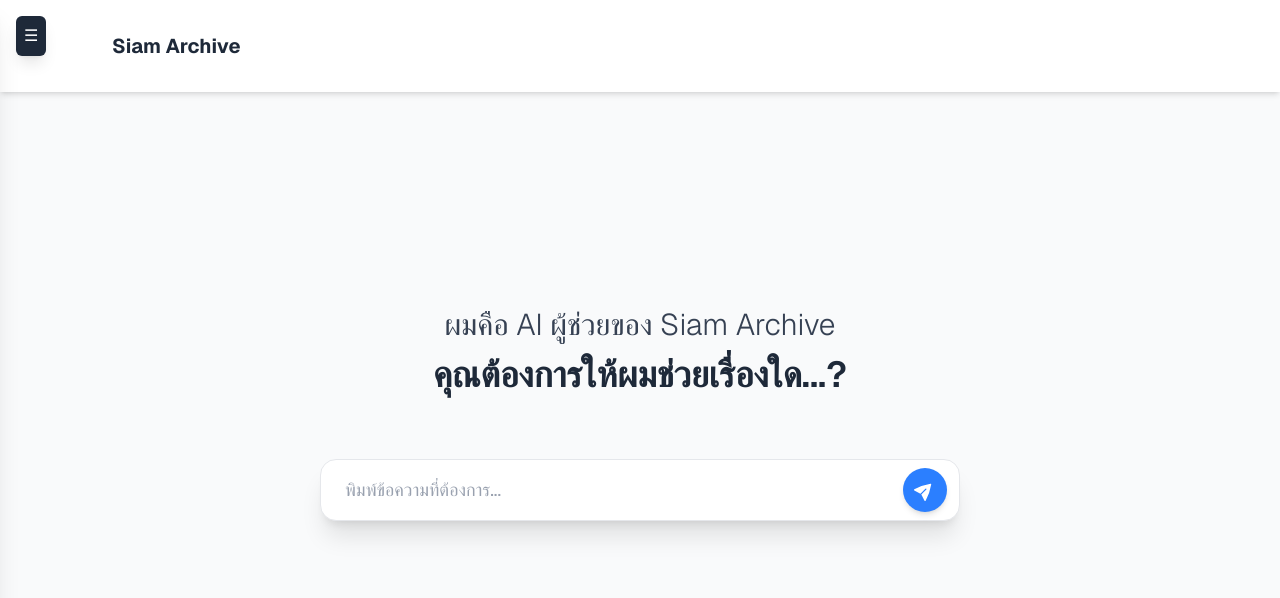
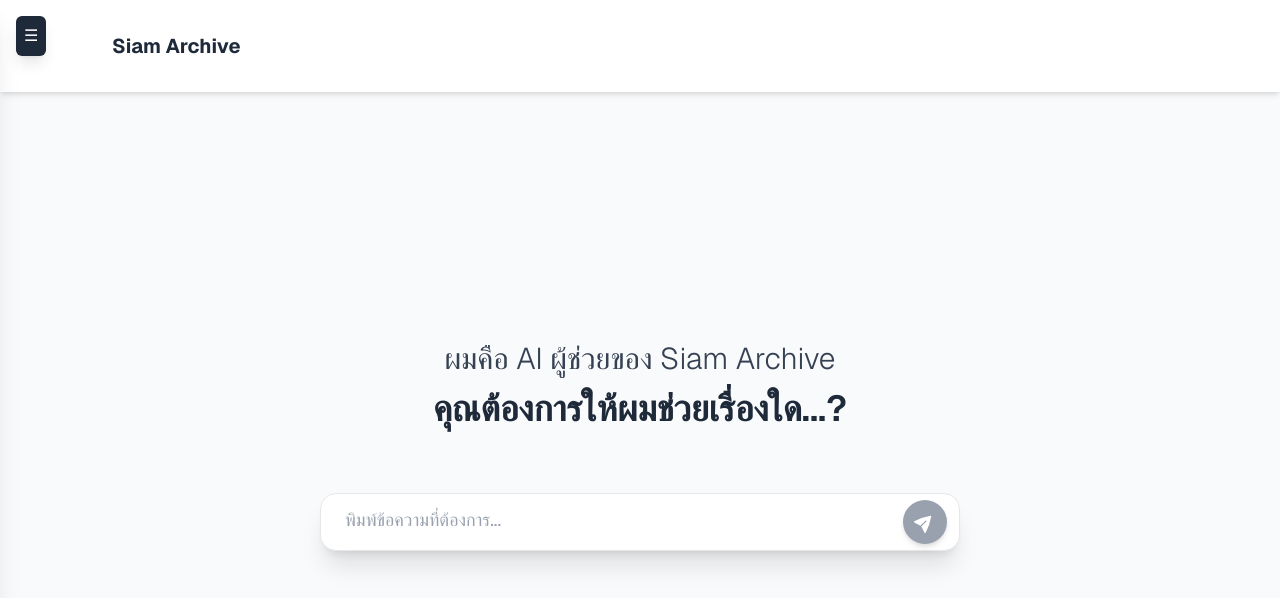
Before and after one commit to mooporo/next-project-app, a Next.js app: page /chat in a window 1280 px wide. Shown: the top 598 px of the page. Built offline with nearby package versions, Linux system fonts and the light colour scheme.

Commit message:
add chat system and package axios

```diff
--- a/app/chat/page.js
+++ b/app/chat/page.js
@@ -1,16 +1,126 @@
 "use client";
 
-import React, { useState } from 'react';
-import Drawer from '../components/Drawer'; // ✅ ตัวใหญ่ตรงกับชื่อไฟล์
+import { useState, useEffect, useRef } from 'react';
+// สมมติว่า Drawer นำเข้าจากที่ถูกต้อง
+import Drawer from '../components/Drawer';
+import axios from 'axios';
 
 const ChatPage = () => {
   const [message, setMessage] = useState('');
+  // สถานะสำหรับเก็บประวัติการสนทนา
+  const [messages, setMessages] = useState([]);
+  const chatEndRef = useRef(null);
 
-  const handleSendMessage = () => {
-    if (message.trim() === '') return;
-    console.log('Sending message:', message);
-    setMessage(''); // ล้างข้อความหลังส่ง
+  // เลื่อนแชทไปด้านล่างสุดเมื่อมีข้อความใหม่
+  const scrollToBottom = () => {
+    chatEndRef.current?.scrollIntoView({ behavior: "smooth" });
   };
+
+  // เลื่อนเมื่อ messages เปลี่ยน
+  useEffect(() => {
+    scrollToBottom();
+  }, [messages]);
+
+  // Component สำหรับแสดง Bubble ข้อความ (🌟 แก้ไขตรงนี้ 🌟)
+  const MessageBubble = ({ message }) => {
+    // ❌ เดิม: const isUser = message.sender === 'user';
+    // ✅ แก้ไข: ใช้ role แทน sender
+    const isUser = message.role === 'user';
+
+    // กำหนดรูปแบบตามผู้ส่ง
+    const containerClasses = isUser
+      ? "flex justify-end mb-4 pr-4 md:pr-8" // จัดชิดขวา
+      : "flex justify-start mb-4 pl-4 md:pl-8"; // จัดชิดซ้าย
+
+    const bubbleClasses = isUser
+      ? "bg-gray-200 text-gray-800 rounded-xl rounded-tr-none max-w-xs md:max-w-md lg:max-w-xl p-3 shadow-sm" // สีเทาอ่อน, มุมขวาบนเหลี่ยม
+      : "bg-white text-gray-800 rounded-xl rounded-tl-none max-w-xs md:max-w-md lg:max-w-xl p-3 shadow-lg border border-gray-100"; // สีขาว, มุมซ้ายบนเหลี่ยม
+
+    return (
+      <div className={containerClasses}>
+        <div className={bubbleClasses}>
+          {/* ❌ เดิม: <p className="...">{message.text}</p> */}
+          {/* ✅ แก้ไข: ใช้ content แทน text */}
+          <p className="text-base md:text-lg whitespace-pre-wrap">{message.content}</p>
+        </div>
+      </div>
+    );
+  };
+
+  // จัดการการส่งข้อความ
+  const handleSendMessage = async () => {
+    if (message.trim() === '') {
+      alert('⚠️ กรุณากรอกข้อความ');
+      return;
+    }
+
+    const currentMessage = message; // เก็บข้อความไว้ก่อน
+
+    const userMessage = {
+      content: currentMessage,
+      role: 'user',
+    };
+
+    // 1. เพิ่มข้อความ User ทันที
+    setMessages((prevMessages) => [...prevMessages, userMessage]);
+
+    // 2. ล้าง input
+    setMessage('');
+
+    const formData = new FormData();
+    formData.append('user_id', 129);
+    formData.append('session_id', 129);
+    formData.append('role', 'user');
+    formData.append('content', currentMessage); // ใช้ currentMessage ที่เก็บไว้
+
+    try {
+      const res = await axios.post('http://localhost:5678/webhook/chat', formData);
+      console.log(res.data);
+
+      // เพิ่มข้อความที่ตอบกลับมาจาก server
+      setMessages((prevMessages) => [...prevMessages, {
+          content: res.data,
+          role: 'ai'
+      }]);
+    } catch (e) {
+      console.error('API Error:', e);
+      // **เพิ่มข้อความตอบกลับปลอมเมื่อเกิดข้อผิดพลาด** (แนะนำ)
+      setMessages((prevMessages) => [...prevMessages, {
+          content: "⚠️ ขออภัยครับ ระบบ API เกิดข้อผิดพลาดชั่วคราว โปรดถามอีกครั้ง หรือลองใหม่ในภายหลัง",
+          role: 'ai'
+      }]);
+    }
+  };
+
+  // ตรวจสอบว่ามีการสนทนาเกิดขึ้นหรือยัง
+  const hasMessages = messages.length > 0;
+
+  // จัดการเมื่อกด Enter ใน textarea (เพื่อส่งข้อความ)
+  const handleKeyDown = (e) => {
+    // ส่งเมื่อกด Enter โดยที่ไม่มี Shift (คือไม่ต้องการขึ้นบรรทัดใหม่)
+    if (e.key === 'Enter' && !e.shiftKey) {
+      e.preventDefault(); // ป้องกันการขึ้นบรรทัดใหม่
+      handleSendMessage();
+    }
+  };
+
+
+  // กำหนด layout ของ main content
+  const mainContentClasses = hasMessages
+    ? "flex-1 flex flex-col justify-between p-0 overflow-y-auto relative"
+    : "flex-1 flex flex-col items-center justify-center text-center p-4 overflow-y-auto";
+
+  // กำหนด layout ของ Input Area
+  // เมื่อมีข้อความ: ใช้ FIXED BOTTOM เพื่อให้อยู่ด้านล่างเสมอ
+  const inputAreaClasses = hasMessages
+    ? "w-full px-4 fixed bottom-0 left-0 right-0 flex justify-center z-10 py-4 bg-gray-50 border-t border-gray-200"
+    : "w-full max-w-lg lg:max-w-2xl px-4";
+
+  // กำหนดความกว้างของ Input box ภายในคอนเทนเนอร์
+  // เมื่อมีข้อความ: ให้กว้างเต็มพื้นที่ตาม max-w-4xl ที่ใช้ใน Chat History
+  const inputContainerWidth = hasMessages
+    ? "w-full max-w-4xl" // เมื่อมีข้อความ: กว้างเต็มพื้นที่หลัก (max-w-4xl)
+    : "w-full max-w-lg lg:max-w-2xl"; // เมื่อไม่มีข้อความ: กว้างตามเดิม
 
   return (
     <div className="flex min-h-screen bg-gray-50 font-sans">
@@ -18,19 +128,23 @@ const ChatPage = () => {
       {/* Sidebar Drawer */}
       <Drawer />
 
-      {/* Main Content */}
+      {/* Main Content Container */}
       <div className="flex-1 flex flex-col">
 
-        {/* Header */}
-        <header className="p-6 md:p-8 w-full bg-white shadow-md">
+        {/* Header (ถูกคงไว้) */}
+        <header className="p-6 md:p-8 w-full bg-white shadow-md z-20">
           <h1 className="text-xl font-bold text-gray-800 ml-16 md:ml-20">
             Siam Archive
           </h1>
         </header>
 
-        {/* Chat Content */}
-        <main className="flex-1 flex flex-col items-center justify-center text-center p-4 overflow-y-auto">
+        {/* Chat Content / Welcome Screen */}
+        <main className={mainContentClasses}>
 
+          {/* ส่วนแสดงข้อความต้อนรับ หรือ ประวัติการสนทนา */}
+          {!hasMessages ? (
+            // **กรณีไม่มีการสนทนา**
+            <div className="flex flex-col items-center justify-center flex-1 w-full p-4">
               {/* ข้อความต้อนรับ */}
               <div className="space-y-3 mb-10 md:mb-16">
                 <p className="text-2xl md:text-3xl font-light text-gray-700">
@@ -41,25 +155,26 @@ const ChatPage = () => {
                 </h2>
               </div>
 
-          {/* Input Area */}
-          <div className="w-full max-w-lg lg:max-w-2xl px-4">
-            <div className="relative flex items-center bg-white border border-gray-200 rounded-2xl shadow-xl transition-shadow duration-300 hover:shadow-2xl">
+              {/* Input Area เมื่อไม่มีการสนทนา: อยู่ตรงกลาง */}
+              <div className={inputAreaClasses}>
+                <div className={`relative flex items-center bg-white border border-gray-200 rounded-2xl shadow-xl transition-shadow duration-300 hover:shadow-2xl ${inputContainerWidth}`}>
 
-              {/* Input */}
-              <input
-                type="text"
+                  {/* Input ถูกเปลี่ยนเป็น TEXTAREA */}
+                  <textarea
+                    rows={1} // เริ่มต้น 1 บรรทัด
                     placeholder="พิมพ์ข้อความที่ต้องการ..."
                     value={message}
                     onChange={(e) => setMessage(e.target.value)}
-                className="w-full py-4 pl-6 pr-16 text-lg text-gray-700 placeholder-gray-400 bg-transparent focus:outline-none"
-                onKeyDown={(e) => e.key === 'Enter' && handleSendMessage()}
+                    className="w-full py-3 pl-6 pr-16 text-lg text-gray-700 placeholder-gray-400 bg-transparent focus:outline-none resize-none overflow-y-hidden min-h-[56px]" // 56px คือความสูงของ input เดิม (py-4 คือ 32px + padding)
+                    onKeyDown={handleKeyDown}
                   />
 
                   {/* Submit Button */}
                   <button
                     aria-label="Send message"
-                className="absolute right-3 p-3 bg-blue-500 rounded-full shadow-md hover:bg-blue-600 transition-colors duration-200 focus:outline-none focus:ring-2 focus:ring-blue-500 focus:ring-offset-2"
+                    className="absolute right-3 top-1/2 transform -translate-y-1/2 p-3 bg-blue-500 rounded-full shadow-md hover:bg-blue-600 transition-colors duration-200 focus:outline-none focus:ring-2 focus:ring-blue-500 focus:ring-offset-2 disabled:bg-gray-400"
                     onClick={handleSendMessage}
+                    disabled={message.trim() === ''}
                   >
                     <svg
                       xmlns="http://www.w3.org/2000/svg"
@@ -72,10 +187,56 @@ const ChatPage = () => {
                   </button>
                 </div>
               </div>
+            </div>
+
+          ) : (
+            // **กรณีมีการสนทนา**
+            <>
+              {/* Chat History: มี padding-bottom เพื่อไม่ให้ข้อความสุดท้ายถูก Input Area บัง */}
+              <div className="flex-1 w-full max-w-4xl mx-auto pt-4 pb-20 overflow-y-auto">
+                {messages.map((msg, index) => (
+                  <MessageBubble key={index} message={msg} />
+                ))}
+                <div ref={chatEndRef} className="h-4" /> {/* ตัวอ้างอิงสำหรับ Scroll */}
+              </div>
+
+              {/* Input Area เมื่อมีการสนทนา: FIXED ที่ด้านล่าง */}
+              <div className={inputAreaClasses}>
+                <div className={`relative flex items-center bg-white border border-gray-200 rounded-2xl shadow-xl transition-shadow duration-300 hover:shadow-2xl ${inputContainerWidth}`}>
+
+                  {/* Input ถูกเปลี่ยนเป็น TEXTAREA */}
+                  <textarea
+                    rows={1}
+                    placeholder="พิมพ์ข้อความที่ต้องการ..."
+                    value={message}
+                    onChange={(e) => setMessage(e.target.value)}
+                    className="w-full py-3 pl-6 pr-16 text-lg text-gray-700 placeholder-gray-400 bg-transparent focus:outline-none resize-none overflow-y-hidden min-h-[56px]"
+                    onKeyDown={handleKeyDown}
+                  />
+
+                  {/* Submit Button */}
+                  {/* ปรับให้ปุ่มอยู่ตรงกลางแนวตั้งเสมอ ไม่ว่า textarea จะขยายขนาดเท่าใด */}
+                  <button
+                    aria-label="Send message"
+                    className="absolute right-3 top-1/2 transform -translate-y-1/2 p-3 bg-blue-500 rounded-full shadow-md hover:bg-blue-600 transition-colors duration-200 focus:outline-none focus:ring-2 focus:ring-blue-500 focus:ring-offset-2 disabled:bg-gray-400"
+                    onClick={handleSendMessage}
+                    disabled={message.trim() === ''}
+                  >
+                    <svg
+                      xmlns="http://www.w3.org/2000/svg"
+                      viewBox="0 0 24 24"
+                      fill="white"
+                      className="w-5 h-5 -rotate-45"
+                    >
+                      <path d="M3.478 2.405a.75.75 0 0 0-.926.94l2.432 7.905H13.5a.75.75 0 0 1 0 1.5H4.984l-2.432 7.905a.75.75 0 0 0 .926.94 60.519 60.519 0 0 0 18.445-8.986.75.75 0 0 0 0-1.218A60.517 60.517 0 0 0 3.478 2.405Z" />
+                    </svg>
+                  </button>
+                </div>
+              </div>
+            </>
+          )}
+
         </main>
-
-        {/* Footer */}
-        <footer className="h-16"></footer>
       </div>
     </div>
   );
--- a/package.json
+++ b/package.json
@@ -11,6 +11,7 @@
   "dependencies": {
     "@supabase/auth-helpers-nextjs": "^0.10.0",
     "@supabase/supabase-js": "^2.75.1",
+    "axios": "^1.12.2",
     "lucide-react": "^0.546.0",
     "next": "15.5.5",
     "react": "19.1.0",
```
Also changed, not shown: 1 other file (tests, documents, lock files or other folders). Lines whose indentation alone changed are shown as unchanged.
